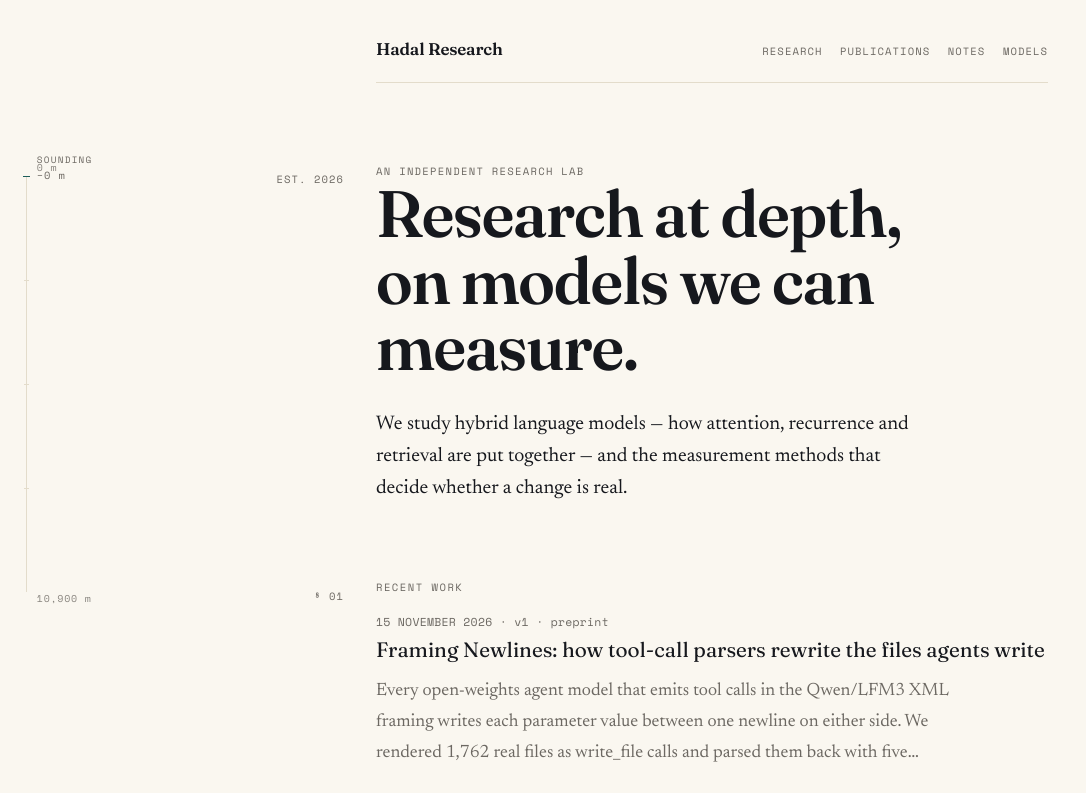
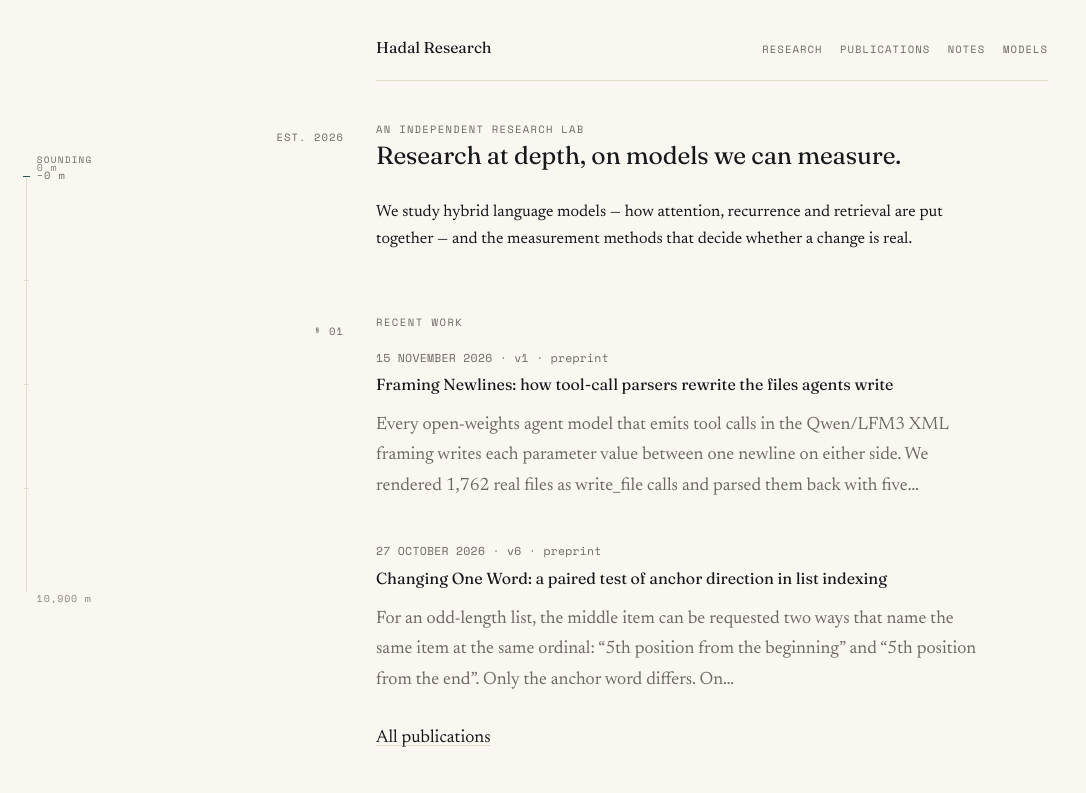
Before and after one commit to HadalAI/hadal-research-website, a Next.js app: page / in a window 1280 px wide. Shown: the top 793 px of the page, without its empty margins (0-1086 px from the left). Built offline with nearby package versions, Linux system fonts and the light colour scheme.

Commit message:
Pull the type back down to reading scale
Hero 29.6px -> clamp(1.35rem,2.3vw,1.55rem) at weight 400, page titles ~21px,
entry titles 16px. Same faces, no bold display sizes; hierarchy comes from size
and colour rather than weight.

```diff
--- a/src/app/blog/[slug]/page.tsx
+++ b/src/app/blog/[slug]/page.tsx
@@ -40,13 +40,13 @@ export default async function BlogPost({ params }: Props) {
         </div>
       </section>
 
-      <section className="row mt-12">
+      <section className="row mt-8">
         <div className="hang" />
         <article className="prose marginalia max-w-[40rem]">{post.body}</article>
       </section>
 
       {post.links.length > 0 && (
-        <section className="row mt-14">
+        <section className="row mt-9">
           <div className="hang">Sources</div>
           <ul className="muted mb-0 pl-4">
             {post.links.map((l) => (
@@ -59,7 +59,7 @@ export default async function BlogPost({ params }: Props) {
         </section>
       )}
 
-      <section className="row mt-12">
+      <section className="row mt-8">
         <div className="hang">Status</div>
         <p className="meta m-0 max-w-[36rem]">
           {post.kind === 'PAPER'
--- a/src/app/blog/page.tsx
+++ b/src/app/blog/page.tsx
@@ -7,7 +7,7 @@ export default function BlogIndex() {
   const posts = sortedPosts();
   return (
     <main className="sheet">
-      <section className="row pt-16 pb-2">
+      <section className="row pt-10 pb-0">
         <div className="hang">§ Notes</div>
         <div>
           <h1 className="page-title">Notes</h1>
@@ -18,7 +18,7 @@ export default function BlogIndex() {
       </section>
 
       {posts.map((p) => (
-        <section key={p.slug} className="row mt-12">
+        <section key={p.slug} className="row mt-8">
           <div className="hang">{p.displayDate}<br />{p.kind.toLowerCase()}</div>
           <article>
             <Link href={`/blog/${p.slug}`} className="entry-title">{p.title}</Link>
--- a/src/app/globals.css
+++ b/src/app/globals.css
@@ -53,7 +53,7 @@ body {
   gap: 2rem;
   align-items: start;
 }
-.row + .row { margin-top: 3.2rem; }
+.row + .row { margin-top: 2.4rem; }
 
 .hang {
   font-family: var(--mono);
@@ -70,20 +70,22 @@ body {
 
 .display, h1, h2, h3 {
   font-family: var(--display);
-  font-variation-settings: "SOFT" 18, "WONK" 1;
-  font-weight: 600;
+  font-variation-settings: "SOFT" 8;
+  font-weight: 400;
 }
 
 .hero {
-  font-size: clamp(2.7rem, 7vw, 4.1rem);
-  line-height: 1.02;
-  letter-spacing: -0.018em;
+  font-size: clamp(1.35rem, 2.3vw, 1.55rem);
+  font-weight: 400;
+  line-height: 1.3;
+  letter-spacing: -0.005em;
   margin: 0;
 }
 .page-title {
-  font-size: clamp(2rem, 4.4vw, 2.6rem);
-  line-height: 1.06;
-  letter-spacing: -0.012em;
+  font-size: clamp(1.18rem, 1.9vw, 1.32rem);
+  font-weight: 400;
+  line-height: 1.3;
+  letter-spacing: -0.004em;
   margin: 0;
 }
 .section-title {
@@ -100,7 +102,7 @@ body {
 p { margin: 0 0 1.3rem; }
 p:last-child { margin-bottom: 0; }
 
-.lede { font-size: 1.24rem; line-height: 1.6; }
+.lede { font-size: 1.02rem; line-height: 1.65; }
 .muted { color: var(--muted); }
 
 .kicker, .mono-label, .meta {
@@ -175,9 +177,9 @@ a:hover, .link:hover { color: var(--accent); text-decoration-color: var(--accent
 .wordmark {
   font-family: var(--display);
   font-variation-settings: "SOFT" 18, "WONK" 1;
-  font-weight: 600;
-  font-size: 1.06rem;
-  letter-spacing: -0.01em;
+  font-weight: 500;
+  font-size: 0.98rem;
+  letter-spacing: 0;
   text-decoration: none;
 }
 .wordmark:hover { color: var(--accent); }
@@ -187,10 +189,10 @@ a:hover, .link:hover { color: var(--accent); text-decoration-color: var(--accent
 .entry + .entry { margin-top: 2.5rem; }
 .entry-title {
   font-family: var(--display);
-  font-variation-settings: "SOFT" 18, "WONK" 1;
-  font-weight: 500;
-  font-size: 1.3rem;
-  line-height: 1.3;
+  font-variation-settings: "SOFT" 8;
+  font-weight: 400;
+  font-size: 1rem;
+  line-height: 1.45;
   text-decoration: none;
 }
 .entry-title:hover { text-decoration: underline; text-underline-offset: 4px; text-decoration-color: var(--accent); }
@@ -202,9 +204,9 @@ a:hover, .link:hover { color: var(--accent); text-decoration-color: var(--accent
 .prose h2, .marginalia h2 {
   font-family: var(--display);
   font-variation-settings: "SOFT" 18, "WONK" 1;
-  font-weight: 600;
-  font-size: 1.18rem;
-  margin: 2.8rem 0 0.9rem;
+  font-weight: 400;
+  font-size: 1.02rem;
+  margin: 2.4rem 0 0.8rem;
 }
 .prose h3, .marginalia h3 { font-size: 1.05rem; font-weight: 600; margin: 2rem 0 0.6rem; font-family: var(--serif); }
 .prose ul, .prose ol, .marginalia ul { margin: 0 0 1.3rem; padding-left: 1.15rem; }
--- a/src/app/models/page.tsx
+++ b/src/app/models/page.tsx
@@ -7,7 +7,7 @@ export default function ModelsPage() {
   const model = MODELS[0];
   return (
     <main className="sheet">
-      <section className="row pt-16 pb-2">
+      <section className="row pt-10 pb-0">
         <div className="hang">§ Model</div>
         <div>
           <h1 className="page-title">{model.name}</h1>
@@ -15,7 +15,7 @@ export default function ModelsPage() {
         </div>
       </section>
 
-      <section className="row mt-12">
+      <section className="row mt-8">
         <div className="hang">{model.status}</div>
         <div>
           <dl className="hair-list m-0">
@@ -30,7 +30,7 @@ export default function ModelsPage() {
         </div>
       </section>
 
-      <section className="row mt-14">
+      <section className="row mt-9">
         <div className="hang">Why hybrid</div>
         <div>
           <p>
--- a/src/app/page.tsx
+++ b/src/app/page.tsx
@@ -15,23 +15,21 @@ export default function HomePage() {
   return (
     <main className="sheet">
       {/* masthead: left-aligned, with the sounding reading hanging in the margin */}
-      <section className="row pt-20 pb-6">
+      <section className="row pt-10 pb-6">
         <div className="hang">Est. 2026</div>
         <div>
           <p className="kicker rise m-0">An independent research lab</p>
-          <h1 className="hero rise rise-1 mt-3">
-            Research at depth,
-            <br />
-            on models we can measure.
+          <h1 className="hero rise rise-1 mt-2">
+            Research at depth, on models we can measure.
           </h1>
-          <p className="lede rise rise-2 mt-7 max-w-[34rem]">
+          <p className="lede rise rise-2 mt-7 max-w-[36rem]">
             We study hybrid language models — how attention, recurrence and retrieval are put
             together — and the measurement methods that decide whether a change is real.
           </p>
         </div>
       </section>
 
-      <section className="row mt-14">
+      <section className="row mt-9">
         <div className="hang">§ 01</div>
         <div>
           <h2 className="section-title">Recent work</h2>
@@ -46,7 +44,7 @@ export default function HomePage() {
         </div>
       </section>
 
-      <section className="row mt-14">
+      <section className="row mt-9">
         <div className="hang">§ 02</div>
         <div>
           <h2 className="section-title">Programmes</h2>
@@ -61,7 +59,7 @@ export default function HomePage() {
         </div>
       </section>
 
-      <section className="row mt-14">
+      <section className="row mt-9">
         <div className="hang">§ 03</div>
         <div>
           <h2 className="section-title">The model</h2>
@@ -71,7 +69,7 @@ export default function HomePage() {
         </div>
       </section>
 
-      <section className="row mt-14">
+      <section className="row mt-9">
         <div className="hang">§ 04</div>
         <div>
           <h2 className="section-title">How we work</h2>
--- a/src/app/privacy/page.tsx
+++ b/src/app/privacy/page.tsx
@@ -11,7 +11,7 @@ export const metadata = { title: 'Privacy' };
 export default function PrivacyPage() {
   return (
     <main className="sheet">
-      <section className="row pt-16 pb-2">
+      <section className="row pt-10 pb-0">
         <div className="hang">Legal</div>
         <div>
           <h1 className="page-title">Privacy Policy</h1>
--- a/src/app/publications/page.tsx
+++ b/src/app/publications/page.tsx
@@ -7,7 +7,7 @@ export const metadata = { title: 'Publications' };
 export default function PublicationsPage() {
   return (
     <main className="sheet">
-      <section className="row pt-16 pb-2">
+      <section className="row pt-10 pb-0">
         <div className="hang">§ Papers</div>
         <div>
           <h1 className="page-title">Publications</h1>
@@ -19,7 +19,7 @@ export default function PublicationsPage() {
       </section>
 
       {PUBLICATIONS.map((pub) => (
-        <section key={pub.slug} className="row mt-14">
+        <section key={pub.slug} className="row mt-9">
           <div className="hang">{pub.displayDate}<br />{pub.version}</div>
           <article>
             <h2 className="section-title max-w-[30rem]">
--- a/src/app/research/page.tsx
+++ b/src/app/research/page.tsx
@@ -6,7 +6,7 @@ export const metadata = { title: 'Research' };
 export default function ResearchPage() {
   return (
     <main className="sheet">
-      <section className="row pt-16 pb-2">
+      <section className="row pt-10 pb-0">
         <div className="hang">§ Research</div>
         <div>
           <h1 className="page-title">Two programmes,<br />and only what has been measured.</h1>
@@ -18,7 +18,7 @@ export default function ResearchPage() {
       </section>
 
       {PROGRAMS.map((p, i) => (
-        <section key={p.slug} id={p.slug} className="row mt-16 scroll-mt-16">
+        <section key={p.slug} id={p.slug} className="row mt-10 scroll-mt-10">
           <div className="hang">{p.id} · {p.status}</div>
           <div>
             <h2 className="section-title">{p.title}</h2>
@@ -44,7 +44,7 @@ export default function ResearchPage() {
         </section>
       ))}
 
-      <section className="row mt-16">
+      <section className="row mt-10">
         <div className="hang">Notes</div>
         <div>
           <h2 className="section-title">How the work is run</h2>
--- a/src/app/terms/page.tsx
+++ b/src/app/terms/page.tsx
@@ -12,7 +12,7 @@ export const metadata = { title: 'Terms' };
 export default function TermsPage() {
   return (
     <main className="sheet">
-      <section className="row pt-16 pb-2">
+      <section className="row pt-10 pb-0">
         <div className="hang">Legal</div>
         <div>
           <h1 className="page-title">Terms of Use</h1>
```
